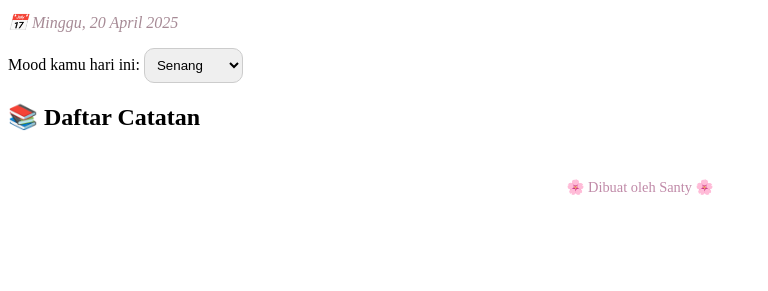
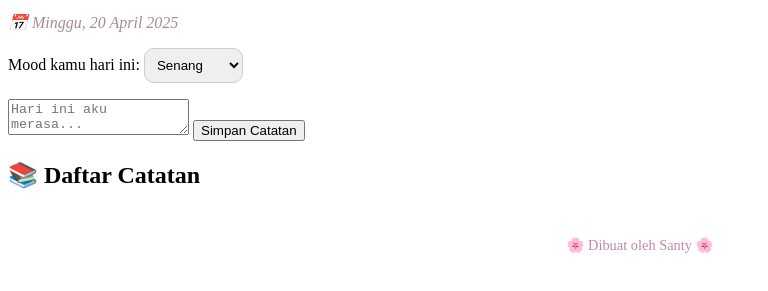
Before and after one commit to Santy116/T4-Git-GitHub, a plain HTML site: page index.html in a window 1280 px wide. Shown: the part 161-452 px from the top of the page, without its empty margins (0-768 px from the left). Drawn offline with Linux system fonts and the light colour scheme.

Commit message:
feat: tambahkan textarea untuk input catatan harian

```diff
--- a/index.html
+++ b/index.html
@@ -25,6 +25,9 @@
           </select>
         </div>
 
+        <textarea id="noteInput" placeholder="Hari ini aku merasa..."></textarea>
+        <button onclick="simpanCatatan()">Simpan Catatan</button>
+
       <script src="script.js"></script>
       <div class="catatan-list">
         <h2>📚 Daftar Catatan</h2>
```
